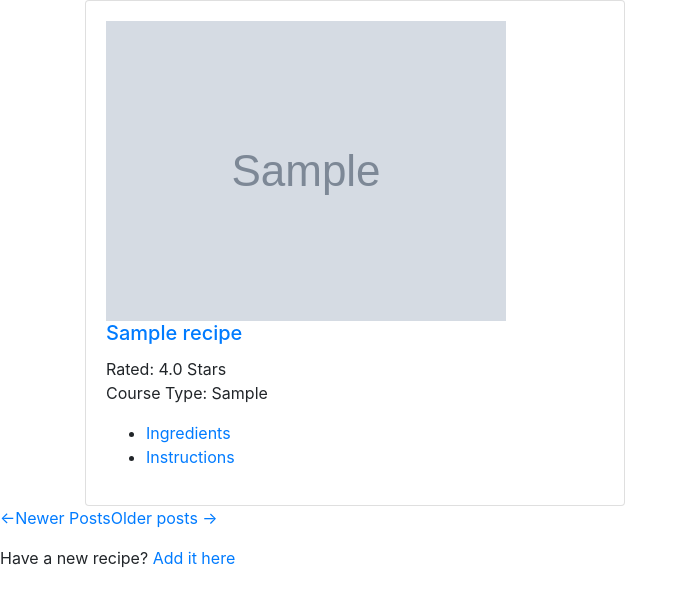
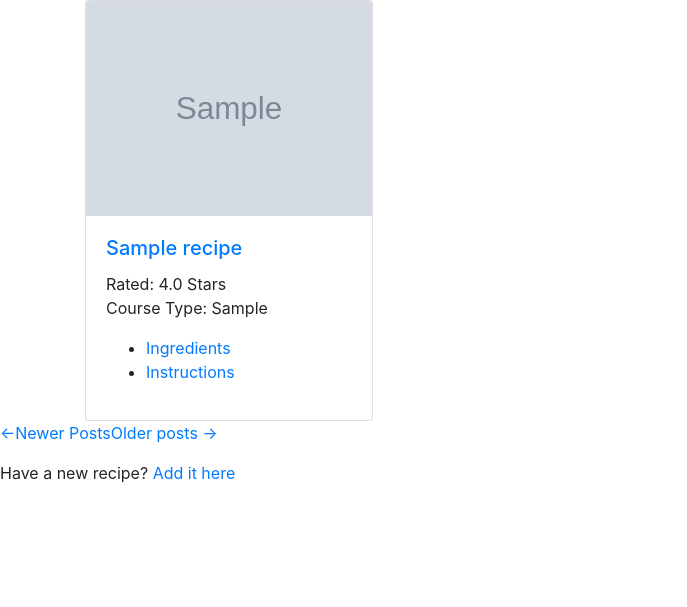
Before and after one commit to angrycaptain19/recipe-box, a Flask app: template app/templates/index.html in a window 1280 px wide. Shown: the part 88-695 px from the top of the page, without its empty margins (0-687 px from the left). Run offline with Flask 2, Linux system fonts and the light colour scheme; tables that the repository leaves empty hold one stand-in row (values such as "Sample post"); the template is opened without the code that fills it: values that come from a table or form of the project are taken from there, most other values are stand-ins (such as "Sample title", 1, 10 or a date in 2020); grey boxes marked "Sample" are stand-in pictures; parts of the project's set-up code (start-up, migrations or seed data) failed here and were passed over; some libraries are stand-ins or nearby versions.

Commit message:
constraining card image size

```diff
--- a/app/templates/_recipe_card.html
+++ b/app/templates/_recipe_card.html
@@ -1,10 +1,8 @@
 {% block content %}
 	<div class="col-s-12 col-md-6 col-l-4">
-		<div class="card">
+		<div class="card" style="width: 18rem;">
+			<img src="{{ recipe.Image }}"class=" card-img-top">
 			<div class="card-body">
-				<div class="card-img-top">
-					<img src="{{ recipe.Image }}"/>
-				</div>
 				<h5 class="card-title">
 					<a href="{{ url_for('main.recipe', id=recipe.id) }}">{{ recipe.recipeName }}</a>
 				</h5>
```
